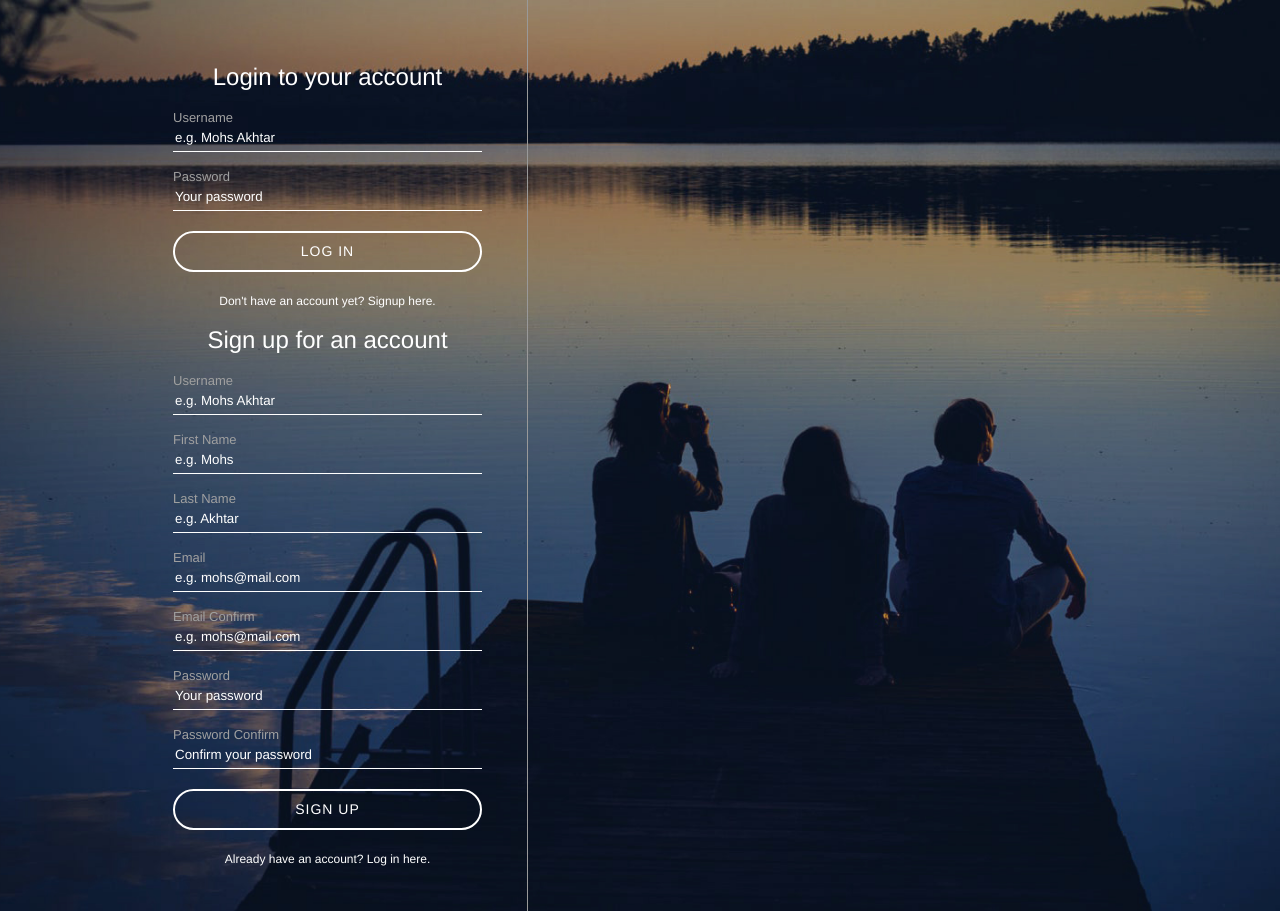
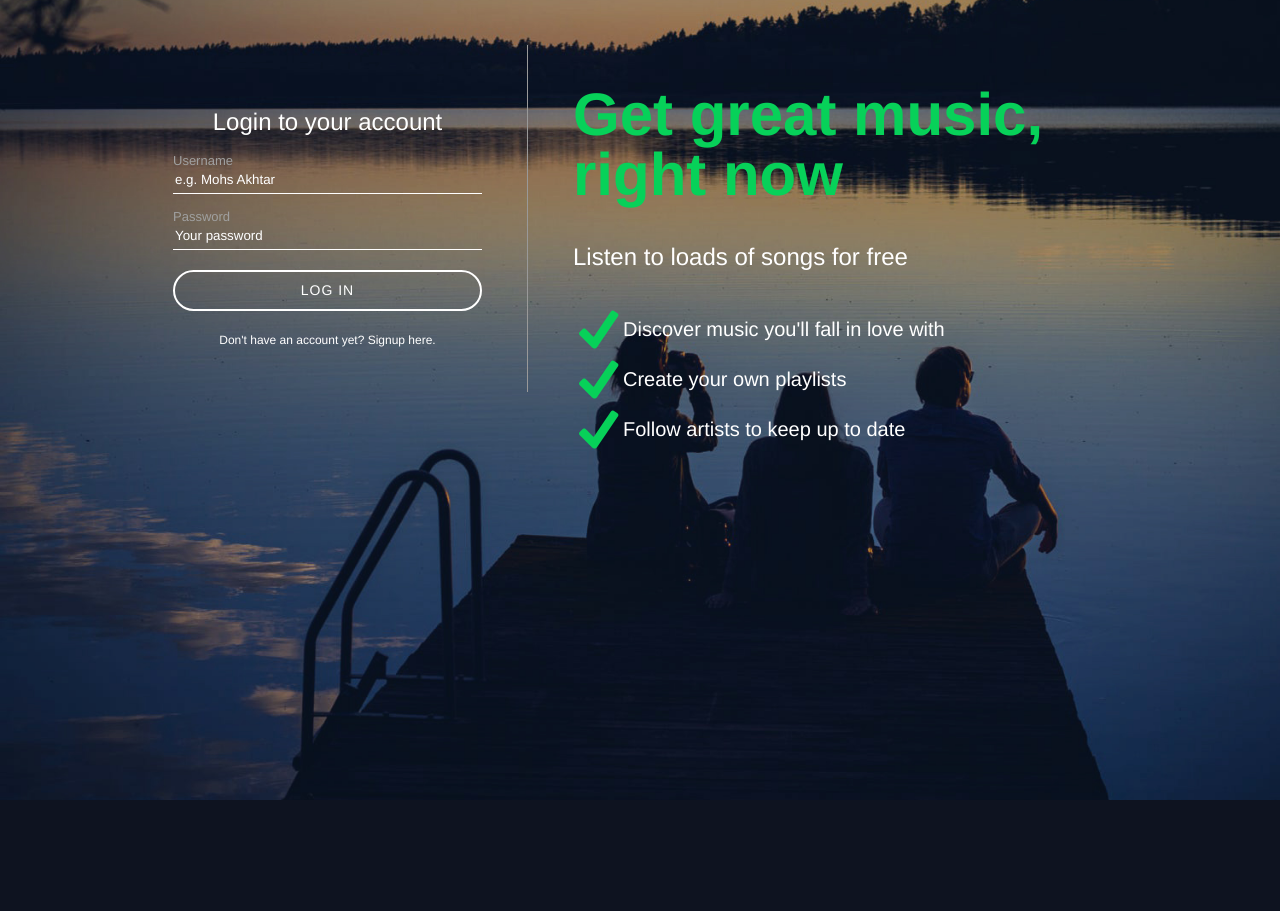
Before and after one commit to MohsAkhtar/project-spotify-clone, a PHP site: page /register.php in a window 1280 px wide. After the commit the page ends 800 px from the top, so only its background shows below. Run offline with PHP 8.4, Linux system fonts and the light colour scheme.

Commit message:
Finished styling the login/register page

```diff
--- a/assets/css/register.css
+++ b/assets/css/register.css
@@ -32,6 +32,8 @@ body {
   max-width: 1024px;
 }
 
+/* ///////////////////////////////////////////////// */
+/* Added these to change colour of placeholder text */
 ::-webkit-input-placeholder {
   /* WebKit, Blink, Edge */
   color: #fff;
@@ -59,9 +61,11 @@ body {
   /* Most modern browsers support this now. */
   color: #fff;
 }
+/* /////////////////////////////////////////////////////*/
 
 #inputContainer {
   width: 400px;
+  margin-top: 45px;
   padding: 45px;
   float: left;
   border-right: 1px solid #999;
@@ -84,6 +88,7 @@ body {
 }
 
 #inputContainer label {
+  display: block;
   color: #a0a0a0;
   font-size: 13px;
   margin-top: 15px;
@@ -118,3 +123,46 @@ body {
 .hasAccountText span:hover {
   cursor: pointer;
 }
+
+/* This stops momentary glimpse of this form when page loads,
+or when a register/login button is pressed.
+Also we basically letting the JavaScript choose which form gets
+displayed */
+#registerForm,
+#loginForm {
+  display: none;
+}
+
+/* Login Text*/
+#loginText {
+  padding: 45px;
+  display: table-cell;
+}
+
+#loginText h1 {
+  color: #07d159;
+  font-size: 60px;
+  font-weight: bold;
+}
+
+#loginText h2 {
+  margin: 35px 0;
+}
+
+#loginText ul {
+  padding: 0;
+}
+
+#loginText li {
+  font-size: 20px;
+  list-style: none;
+  padding: 15px 50px;
+  background: url(../images/icons/checkmark.png) no-repeat 0 0;
+}
+
+#inputContainer .errorMessage {
+  display: block;
+  color: #07d159;
+  font-size: 12px;
+  margin-bottom: 10px;
+}
--- a/assets/js/register.js
+++ b/assets/js/register.js
@@ -1,4 +1,7 @@
 $(document).ready(function() {
+  $('#loginForm').show();
+  $('#registerForm').hide();
+
   $('#hideLogin').click(function() {
     $('#loginForm').hide();
     $('#registerForm').show();
--- a/register.php
+++ b/register.php
@@ -33,6 +33,30 @@
     <script src="assets/js/register.js"></script>
 </head>
 <body>
+    <?php
+    // added this php so when register or login button is pressed the correct
+    // form displays. Wee've done this in php as js can't tell if a php button
+    // has been pressed
+        if(isset($_POST['registerButton'])){
+            // printing out this script if register button is pressed
+            echo '<script>
+            $(document).ready(function() {
+                $("#registerForm").show();
+                $("#loginForm").hide();
+            }
+            </script>';
+        } else {
+            // printing out this script if login button is pressed
+            echo '<script>
+            $(document).ready(function() {
+                $("#loginForm").show();
+                $("#registerForm").hide();
+            }
+            </script>';
+        }
+    ?>
+
+
     <div id="background">
         <div id="loginContainer">
             <div id="inputContainer">
@@ -41,7 +65,7 @@
                     <p>
                         <?php echo $account->getError(Constants::$loginFailed); ?>
                         <label for="loginUsername">Username</label>
-                    <input type="text" id="loginUsername" name="loginUsername" placeholder="e.g. Mohs Akhtar" required>
+                    <input type="text" id="loginUsername" name="loginUsername" placeholder="e.g. Mohs Akhtar" value="<?php getInputValue('loginUsername') ?>" required>
                     </p>
                     <p>
                         <label for="loginPassword">Password</label>
@@ -113,6 +137,15 @@
                     </div>
                 </form>
             </div>
+            <div id="loginText">
+                <h1>Get great music, right now</h1>
+                <h2>Listen to loads of songs for free</h2>
+                <ul>
+                    <li>Discover music you'll fall in love with</li>
+                    <li>Create your own playlists</li>
+                    <li>Follow artists to keep up to date</li>
+                </ul>
+            </div>
         </div>
     </div>
 </body>
```
Also changed, not shown: assets/images/icons/checkmark.png (added).
